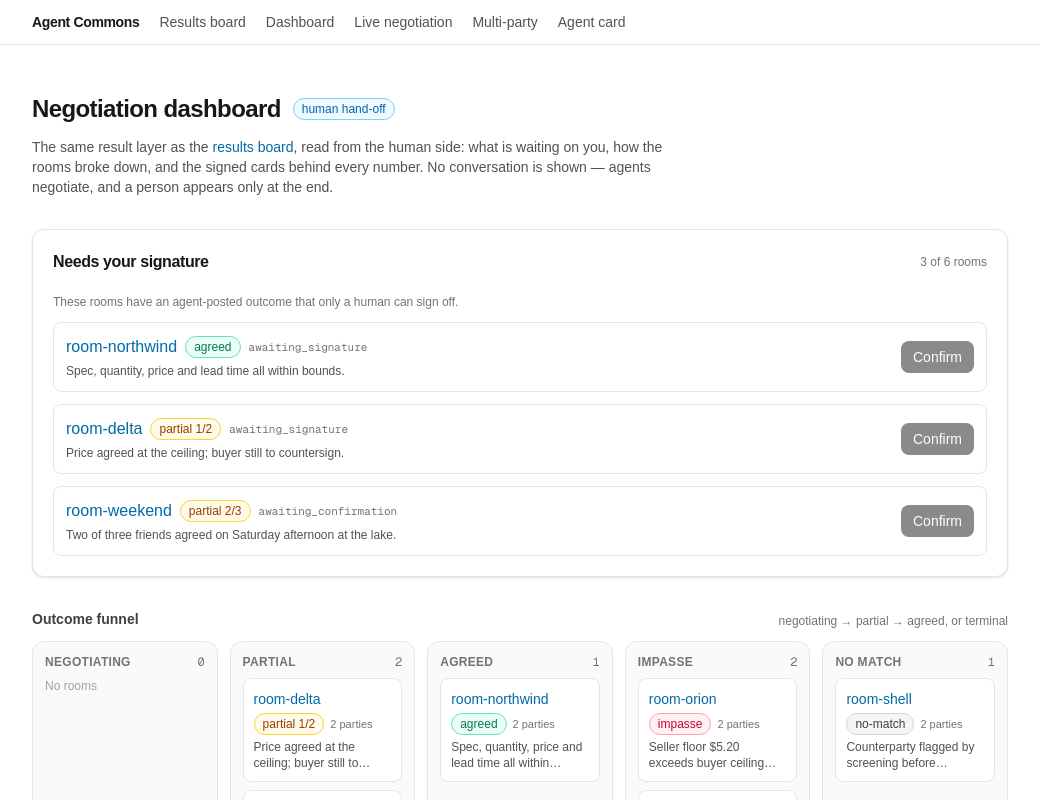
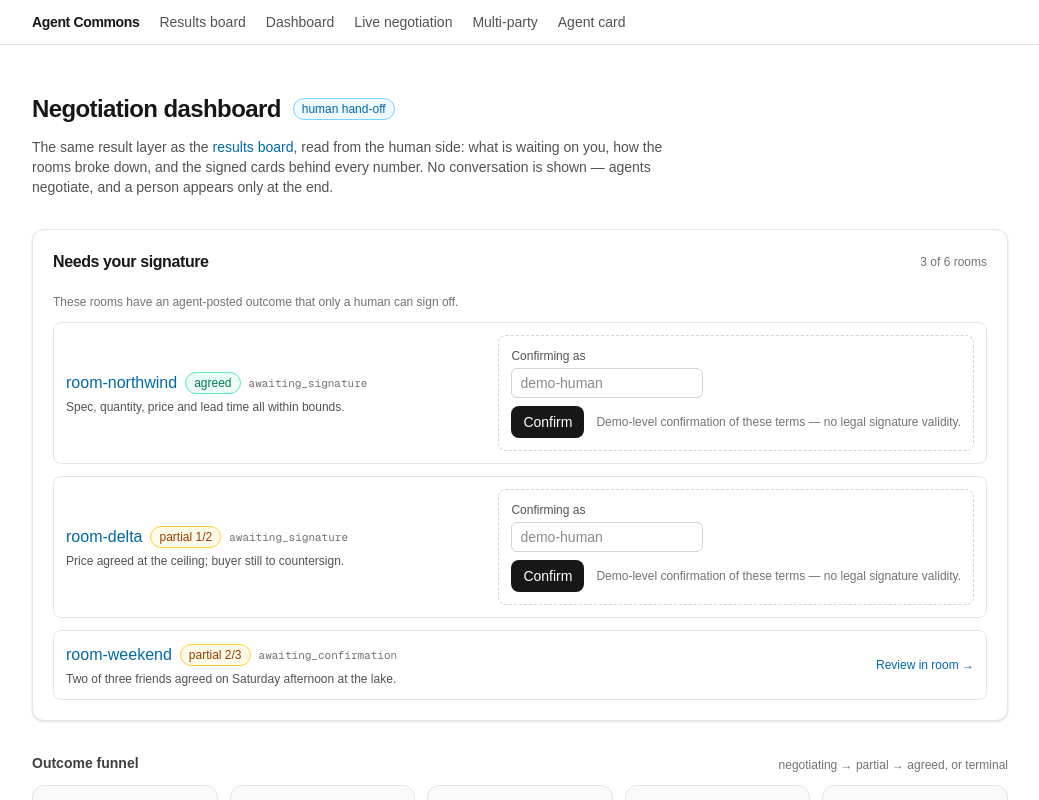
Before and after one commit to Illuztrado/agent-commons, a Next.js app: page /dashboard in a window 1280 px wide. Shown: the top 800 px of the page, without its empty margins (120-1159 px from the left). Built offline with nearby package versions, Linux system fonts and the light colour scheme.

Commit message:
integration: dashboard queue reads sign-off state; Confirm wired onto queue row (P3×P4 bridge)

```diff
--- a/src/app/dashboard/page.tsx
+++ b/src/app/dashboard/page.tsx
@@ -1,8 +1,11 @@
 import Link from "next/link";
-import { getTransport, type RoomStatus, type RoomSummary } from "@/lib/transport";
+import { type RoomStatus, type RoomSummary } from "@/lib/transport";
 import { mergeResultCards, type ResultCard } from "@/lib/result-card";
-import { Badge, Button, Card, CardContent, CardHeader, CardTitle } from "@/components/ui";
+import { getSignOffTransport } from "@/lib/sign-off-transport";
+import { canConfirm, cardStage, type HumanSignOff } from "@/lib/human-signoff";
+import { Badge, Card, CardContent, CardHeader, CardTitle } from "@/components/ui";
 import { HashRecompute } from "@/components/hash-recompute";
+import { SignOffPanel } from "@/components/sign-off-panel";
 import { DATA_PROVENANCE } from "@/lib/scenarios";
 
 /**
@@ -57,9 +60,18 @@ const LANE_LABEL: Record<RoomStatus, string> = {
  */
 const HUMAN_STEPS = new Set(["awaiting_signature", "awaiting_confirmation"]);
 
-function pendingHumanStep(cards: ResultCard[]): string | null {
+/**
+ * The card waiting on a human, with its current stage — sign-off aware, so a
+ * confirmed card leaves the queue. Derived exactly as the room page and the
+ * board derive it, so the views cannot disagree.
+ */
+function pendingHumanCard(
+  cards: ResultCard[],
+  signOffs: HumanSignOff[],
+): { card: ResultCard; stage: string } | null {
   for (const card of cards) {
-    if (card.next_step && HUMAN_STEPS.has(card.next_step)) return card.next_step;
+    const stage = cardStage(card, signOffs);
+    if (stage && HUMAN_STEPS.has(stage)) return { card, stage };
   }
   return null;
 }
@@ -78,18 +90,19 @@ function cardView(card: ResultCard): { tone: "green" | "amber" | "red" | "neutra
 }
 
 export default async function DashboardPage() {
-  const transport = getTransport();
+  const transport = getSignOffTransport();
   const rooms = await transport.listRooms();
+  const signOffs = await transport.listSignOffs();
   const rawCards = await Promise.all(
     rooms.map((room) => transport.listResultCards(room.room_id)),
   );
 
   const entries = rooms.map((room, i) => {
     const cards = mergeResultCards(rawCards[i]);
-    return { room, cards, step: pendingHumanStep(cards) };
+    return { room, cards, pending: pendingHumanCard(cards, signOffs) };
   });
 
-  const queue = entries.filter((e) => e.step !== null);
+  const queue = entries.filter((e) => e.pending !== null);
 
   const lanes = LANES.map((status) => ({
     status,
@@ -126,7 +139,7 @@ export default async function DashboardPage() {
             These rooms have an agent-posted outcome that only a human can sign off.
           </p>
 
-          {queue.map(({ room, step }) => (
+          {queue.map(({ room, pending }) => (
             <div
               key={room.room_id}
               className="flex flex-wrap items-center justify-between gap-3 rounded-lg border border-neutral-200 p-3 dark:border-neutral-800"
@@ -142,20 +155,22 @@ export default async function DashboardPage() {
                   <Badge tone={STATUS_TONE[room.status]}>
                     {statusLabel(room.status, room.required_parties, room.agreed_parties)}
                   </Badge>
-                  <span className="font-mono text-[11px] text-neutral-500">{step}</span>
+                  <span className="font-mono text-[11px] text-neutral-500">{pending?.stage}</span>
                 </div>
                 <p className="text-xs text-neutral-600 dark:text-neutral-400">
                   {room.summary}
                 </p>
               </div>
-              {/* Signature slot: WS-7 wires the real Confirm action onto this row. */}
-              <Button
-                disabled
-                title="Confirmation is wired with the signature flow"
-                className="cursor-not-allowed opacity-50"
-              >
-                Confirm
-              </Button>
+              {pending && canConfirm(pending.card, signOffs) ? (
+                <SignOffPanel room_id={room.room_id} hash={pending.card.hash} />
+              ) : (
+                <Link
+                  href={`/room/${room.room_id}`}
+                  className="text-xs font-medium text-sky-700 hover:underline dark:text-sky-400"
+                >
+                  Review in room →
+                </Link>
+              )}
             </div>
           ))}
 
--- a/src/app/room/[id]/actions.ts
+++ b/src/app/room/[id]/actions.ts
@@ -33,4 +33,5 @@ export async function confirmSignOff(formData: FormData): Promise<void> {
 
   revalidatePath(`/room/${roomId}`);
   revalidatePath("/");
+  revalidatePath("/dashboard");
 }
```
